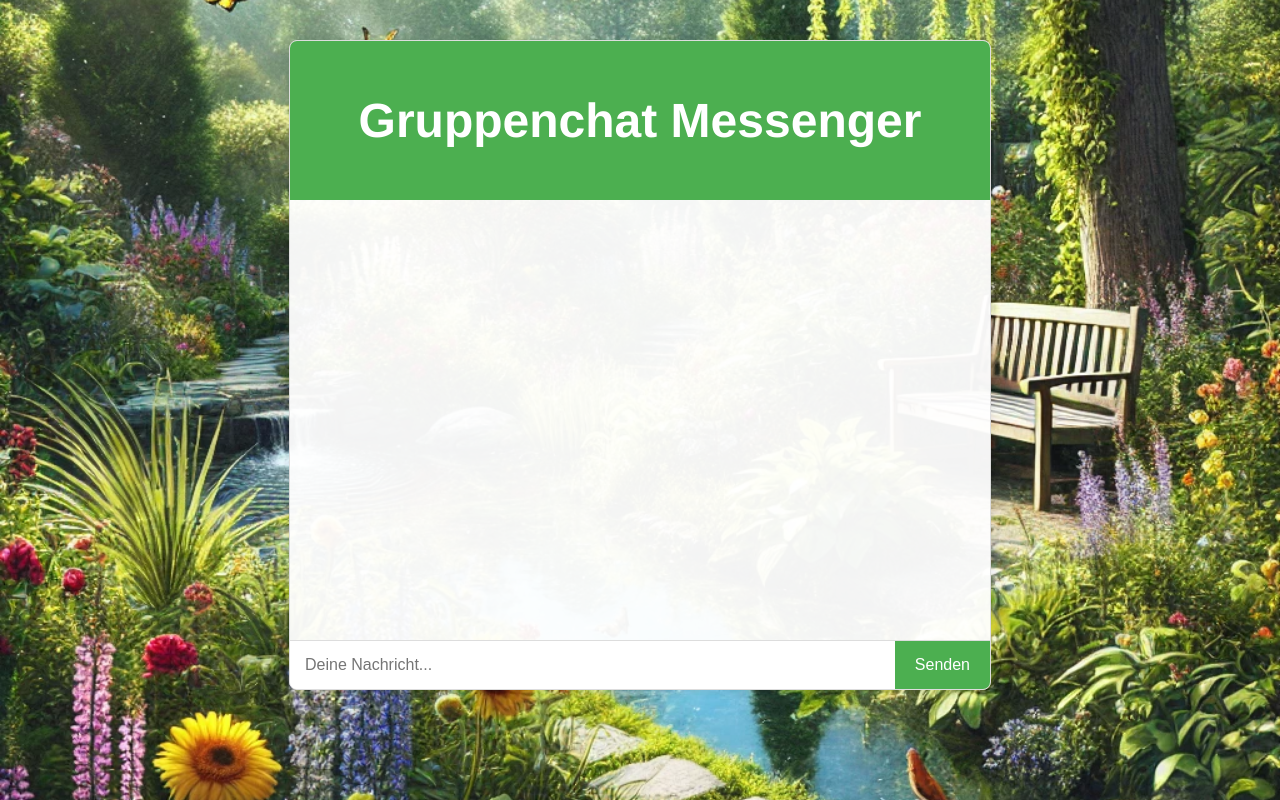
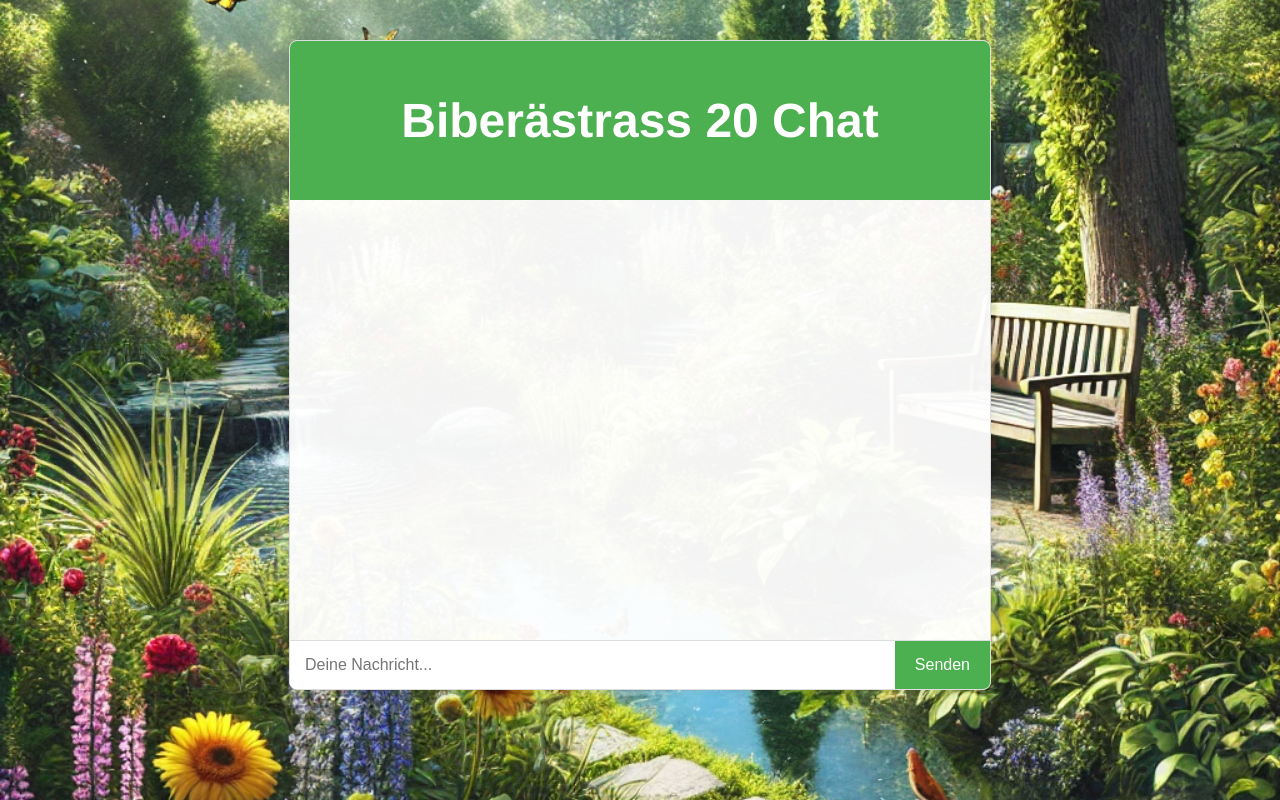
Before and after one commit to letheworldbechill/messenger, a website: page public/index.html in a window 1280 px wide. Drawn offline with nearby package versions, Linux system fonts and the light colour scheme; no server answers.

Commit message:
Update index.html

```diff
--- a/public/index.html
+++ b/public/index.html
@@ -9,7 +9,7 @@
 <body>
   <div class="chat-container">
     <header>
-      <h1>Gruppenchat Messenger</h1>
+      <h1>Biberästrass 20 Chat</h1>
     </header>
     <ul id="messages"></ul>
     <form id="chat-form">
```
